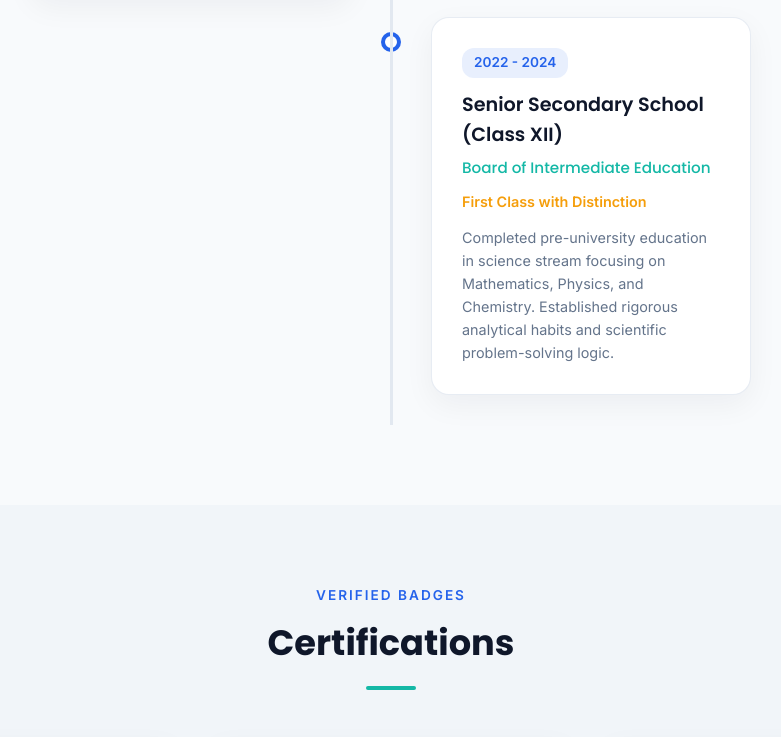
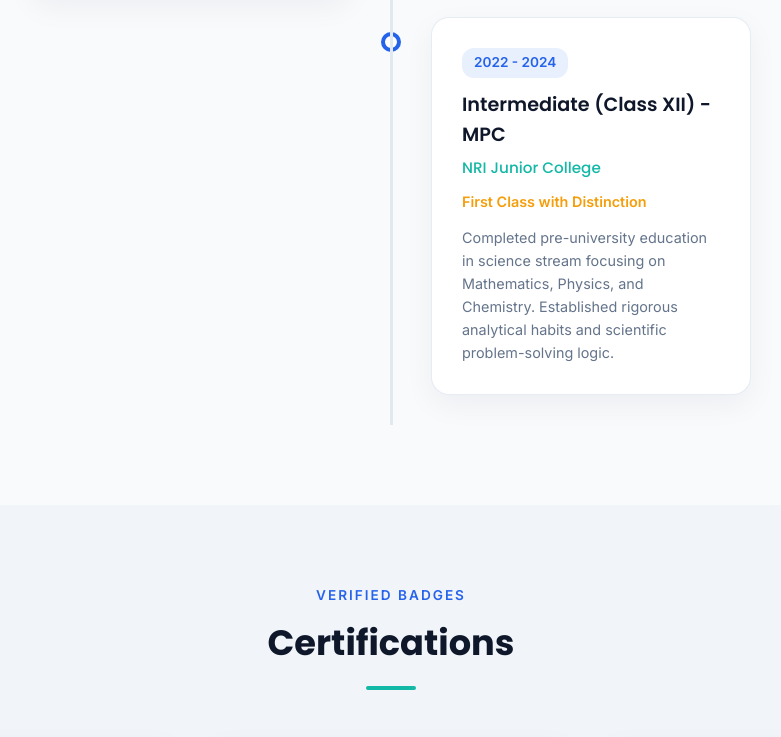
Before and after one commit to nohitha08-cloud/portfolio, a website built with Vite: page index.html in a window 1280 px wide. Shown: the part 3112-3849 px from the top of the page, without its empty margins (249-1030 px from the left). Built offline with nearby package versions, Linux system fonts and the light colour scheme.

Commit message:
Add NRI Junior College as Intermediate education institution

```diff
--- a/index.html
+++ b/index.html
@@ -336,13 +336,13 @@
           </div>
         </div>
 
-        <!-- Schooling Placeholder -->
+        <!-- Intermediate -->
         <div class="timeline-item right reveal">
           <div class="timeline-dot"></div>
           <div class="timeline-content">
             <span class="timeline-year">2022 - 2024</span>
-            <h3>Senior Secondary School (Class XII)</h3>
-            <h4 class="timeline-institution">Board of Intermediate Education</h4>
+            <h3>Intermediate (Class XII) - MPC</h3>
+            <h4 class="timeline-institution">NRI Junior College</h4>
             <div class="timeline-grade">First Class with Distinction</div>
             <p>
               Completed pre-university education in science stream focusing on Mathematics, Physics, and Chemistry. Established rigorous analytical habits and scientific problem-solving logic.
@@ -638,6 +638,9 @@
                   <h4>B.Tech in CSE</h4>
                   <p class="resume-sub">CGPA: 8.07 | 2024 - 2028</p>
                   <p>KL University, Vadeswaram</p>
+                  <h4>Intermediate (Class XII)</h4>
+                  <p class="resume-sub">MPC | 2022 - 2024</p>
+                  <p>NRI Junior College</p>
                 </div>
                 <div class="resume-inner-section">
                   <h3>Core Skills</h3>
```
Also changed, not shown: 1 other file.
